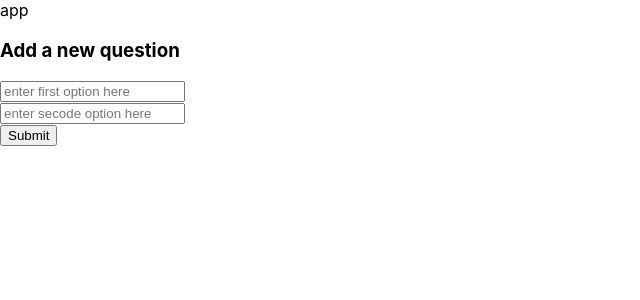
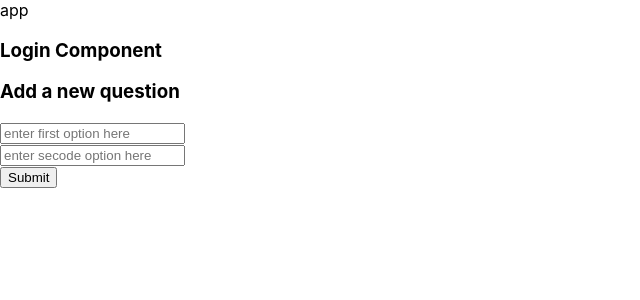
Before and after one commit to albehery/u-project-wyr, a React (Create React App) app: page / in a window 1280 px wide. Shown: the top 300 px of the page, without its empty margins (0-640 px from the left). Built offline with nearby package versions, Linux system fonts and the light colour scheme.

Commit message:
feat:add login component

```diff
--- a/src/components/App.js
+++ b/src/components/App.js
@@ -1,6 +1,7 @@
 import React from 'react';
 
 import AddQuestion from './AddQuestion'
+import Login from './Login';
 
 import { handleInitialData } from '../actions/shared'
 import { connect } from 'react-redux'
@@ -13,11 +14,12 @@ class App extends React.Component {
   render() {
     return (
       <div>
-      app
-      <AddQuestion />
+        app
+        <Login />
+        <AddQuestion />
       </div>
     )
   }
 }
 
-export default connect(null,{handleInitialData})(App)
+export default connect(null, { handleInitialData })(App)
--- /dev/null
+++ b/src/components/Login.js
@@ -0,0 +1,13 @@
+import React from "react";
+
+class Login extends React.Component {
+    render() {
+        return(
+            <div className="login card">
+                <h3>Login Component</h3>
+            </div>
+        )
+    }
+}
+
+export default Login
```
